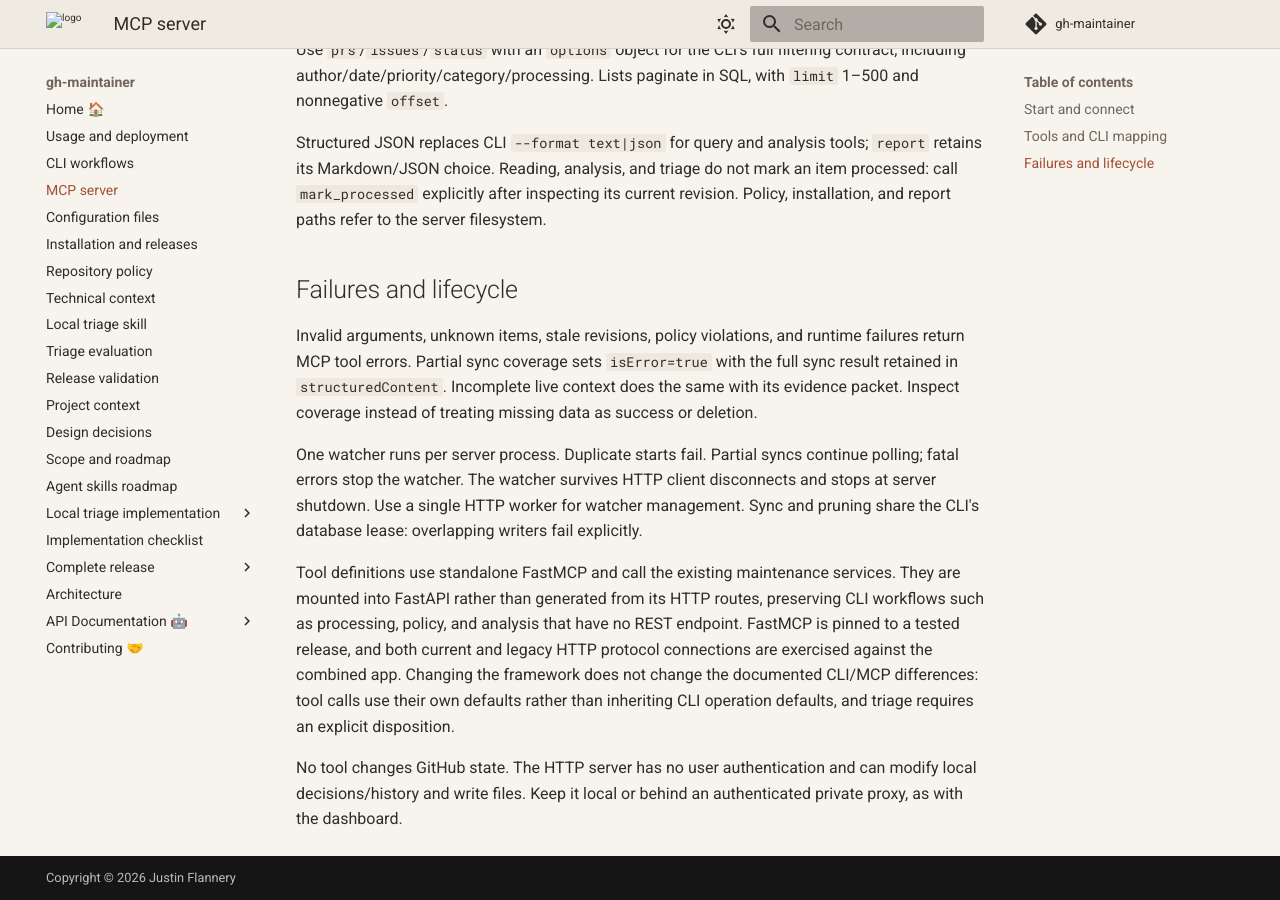
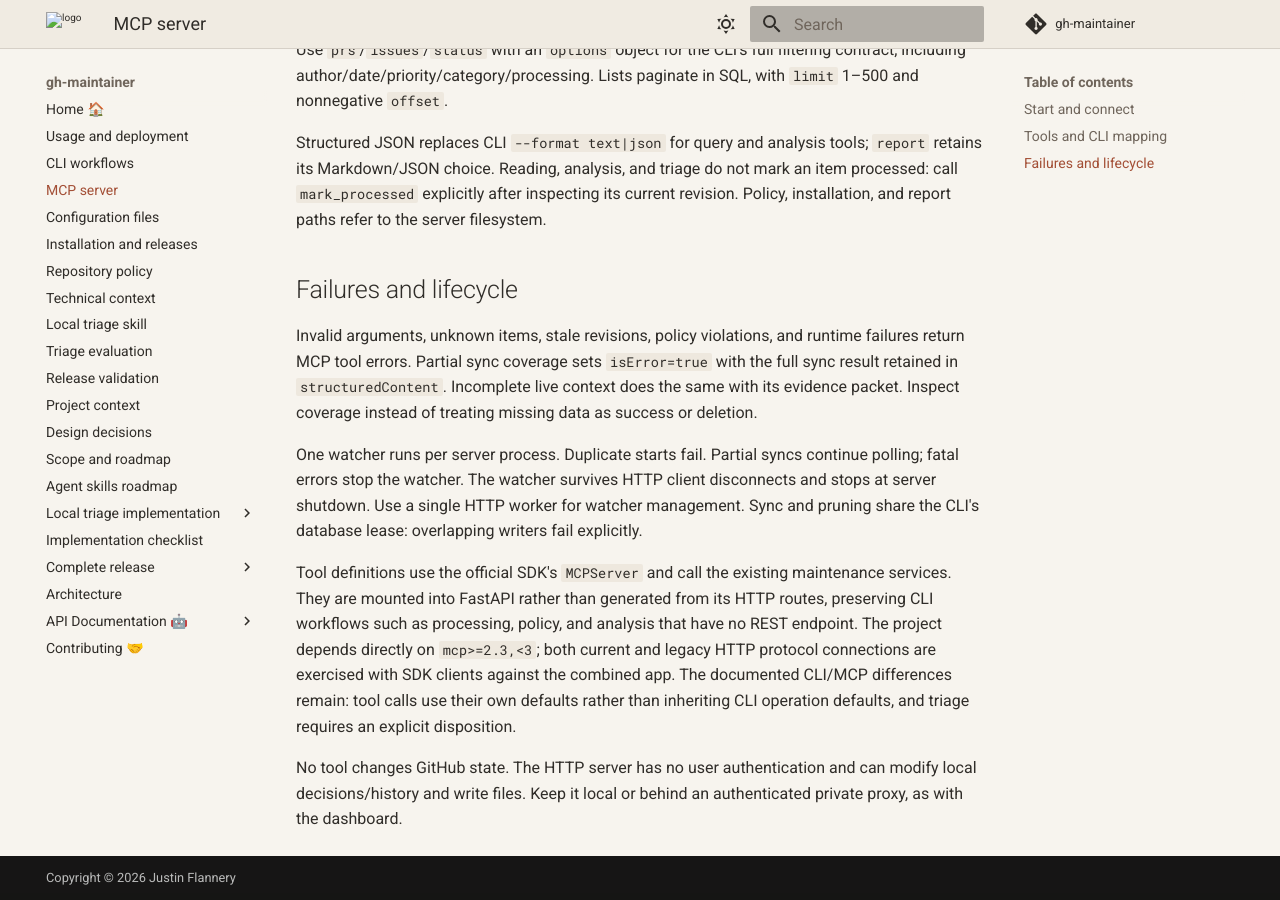
Before and after one commit to jufty-bot/gh-maintainer, an MkDocs documentation site: the page built from docs/mcp.md, in a window 1280 px wide and 900 px high, scrolled down 2664 px. Built offline with MkDocs 1.6.1 and Material for MkDocs 9.7.7, drawn with Linux system fonts in a browser that asks for light colours; comment, search, counter and statistics services are not loaded; some of the changed text lies outside the part shown.

Commit message:
refactor: use official mcp SDK for both transports

```diff
--- a/docs/mcp.md
+++ b/docs/mcp.md
@@ -1,7 +1,7 @@
 # MCP server
 
-MCP clients can call the CLI's maintenance services through standalone FastMCP over
-Streamable HTTP or stdio. The FastAPI application serves the dashboard, REST API, and
+MCP clients can call the CLI's maintenance services through the official `mcp` Python SDK
+over Streamable HTTP or stdio. The FastAPI application serves the dashboard, REST API, and
 MCP HTTP endpoint together.
 Both transports register identical tools and share database initialization, migrations,
 watcher cleanup, revision guards, policy validation, and sync leases.
@@ -100,13 +100,14 @@ polling; fatal errors stop the watcher. The watcher survives HTTP client disconn
 and stops at server shutdown. Use a single HTTP worker for watcher management.
 Sync and pruning share the CLI's database lease: overlapping writers fail explicitly.
 
-Tool definitions use standalone FastMCP and call the existing maintenance services.
+Tool definitions use the official SDK's `MCPServer` and call the existing maintenance
+services.
 They are mounted into FastAPI rather than generated from its HTTP routes, preserving
 CLI workflows such as processing, policy, and analysis that have no REST endpoint.
-FastMCP is pinned to a tested release, and both current and legacy HTTP protocol
-connections are exercised against the combined app. Changing the framework does not
-change the documented CLI/MCP differences: tool calls use their own defaults rather
-than inheriting CLI operation defaults, and triage requires an explicit disposition.
+The project depends directly on `mcp>=2.3,<3`; both current and legacy HTTP protocol
+connections are exercised with SDK clients against the combined app. The documented
+CLI/MCP differences remain: tool calls use their own defaults rather than inheriting
+CLI operation defaults, and triage requires an explicit disposition.
 
 No tool changes GitHub state. The HTTP server has no user authentication and can
 modify local decisions/history and write files. Keep it local or behind an authenticated
--- a/pyproject.toml
+++ b/pyproject.toml
@@ -17,7 +17,7 @@ dependencies = [
   "click>=8.1,<9",
   "structlog>=25,<27",
   "pyyaml>=6,<7",
-  "fastmcp==4.1.1",
+  "mcp>=2.3,<3",
 ]
 authors = [
   { name = "Justin Flannery", email = "juftin@juftin.com" }
```
Also changed, not shown: docs/architecture.md (+7 -7 lines), docs/checklist.md (+3 -3 lines), docs/decisions.md (+7 -7 lines), docs/roadmap.md (+1 -1 lines), 5 other files.
